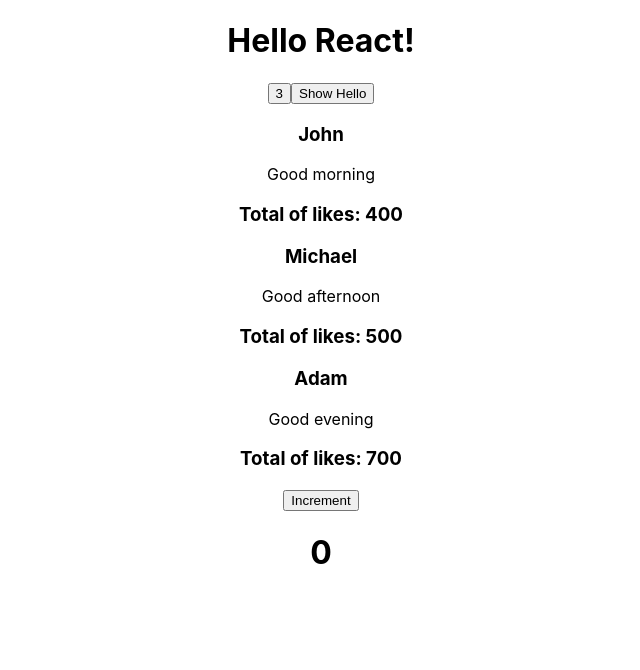
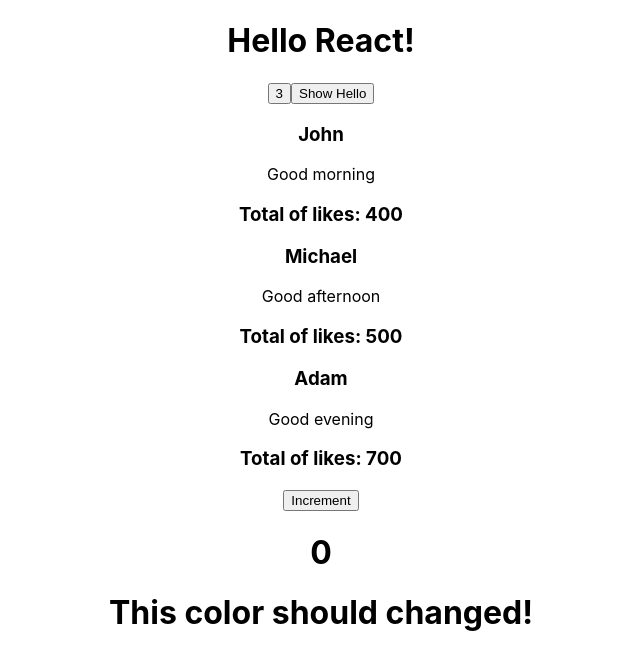
Before and after one commit to primprum/react-js, a React (Create React App) app: page / in a window 1280 px wide. Shown: the top 670 px of the page, without its empty margins (319-959 px from the left). Built offline with nearby package versions, Linux system fonts and the light colour scheme.

Commit message:
Using state for changing color

```diff
--- a/src/App.css
+++ b/src/App.css
@@ -1,3 +1,7 @@
 .my-tweets {
     text-align: center;
 }
+
+.red {
+    color: red;
+}
--- a/src/App.js
+++ b/src/App.js
@@ -14,6 +14,8 @@
 
   const increment = () => {
     setCount(count + 1);
+    // setRed(true);
+    setRed(!isRed) // flip the state
   }
 
   return (
@@ -28,6 +30,7 @@
 
       <button onClick={increment}>Increment</button>
       <h1>{count}</h1>
+      <h1 className={isRed ? 'red' : ''}>This color should changed!</h1>
     </div>
   );
 }
```
